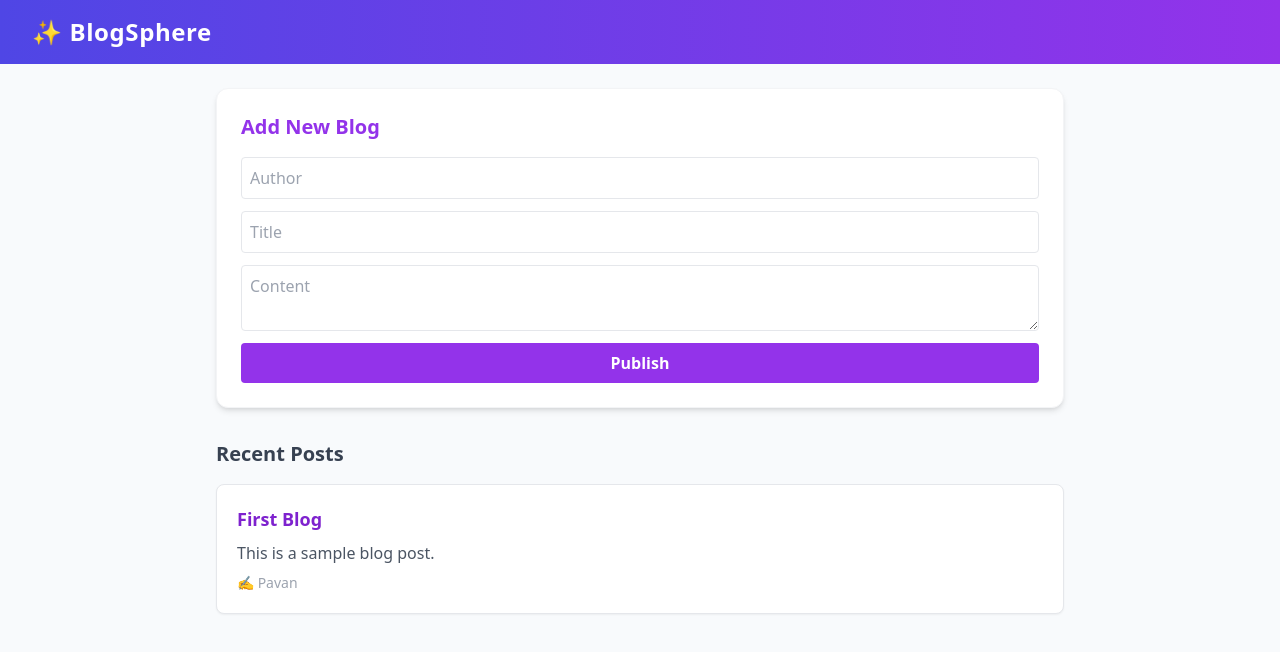
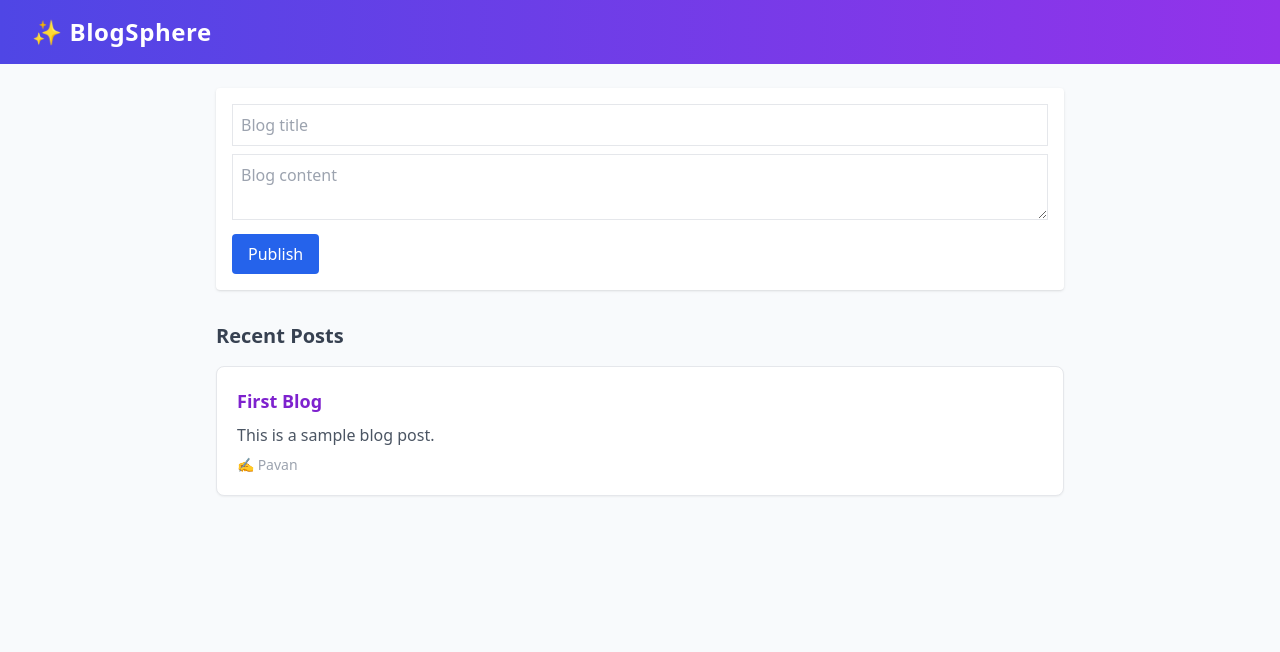
Before and after one commit to nithish334/dnyx_taskk5, a React (Create React App) app in the folder Dynx-Task5-main/: page / in a window 1280 px wide. Shown: the top 652 px of the page. Built offline with nearby package versions, Linux system fonts and the light colour scheme.

Commit message:
Update AddBlog.js

```diff
--- a/Dynx-Task5-main/src/components/AddBlog.js
+++ b/Dynx-Task5-main/src/components/AddBlog.js
@@ -1,45 +1,49 @@
 // src/components/AddBlog.js
-import React, { useState } from 'react';
+import { useState } from "react";
 
-const AddBlog = ({ onPublish }) => { // Make sure this prop name matches what Home.js uses
-  const [formData, setFormData] = useState({ author: '', title: '', content: '' });
+export default function AddBlog({ onAdd }) {
+  const [title, setTitle] = useState("");
+  const [content, setContent] = useState("");
 
   const handleSubmit = (e) => {
     e.preventDefault();
-    if (!formData.title || !formData.content) return;
 
-    onPublish(formData); // This sends the object up to Home.js
-    setFormData({ author: '', title: '', content: '' }); // Clears the form
+    if (!title || !content) {
+      alert("Please fill all fields");
+      return;
+    }
+
+    const newBlog = {
+      id: Date.now(),
+      title,
+      content,
+    };
+
+    onAdd(newBlog);
+    setTitle("");
+    setContent("");
   };
 
   return (
-    <form onSubmit={handleSubmit} className="bg-white p-6 rounded-xl shadow-md border border-gray-100">
-      <h2 className="text-xl font-bold text-purple-600 mb-4">Add New Blog</h2>
-      <div className="flex flex-col gap-3">
-        <input
-          className="border p-2 rounded"
-          placeholder="Author"
-          value={formData.author}
-          onChange={(e) => setFormData({...formData, author: e.target.value})}
-        />
-        <input
-          className="border p-2 rounded"
-          placeholder="Title"
-          value={formData.title}
-          onChange={(e) => setFormData({...formData, title: e.target.value})}
-        />
-        <textarea
-          className="border p-2 rounded"
-          placeholder="Content"
-          value={formData.content}
-          onChange={(e) => setFormData({...formData, content: e.target.value})}
-        />
-        <button type="submit" className="bg-purple-600 text-white p-2 rounded font-bold">
-          Publish
-        </button>
-      </div>
+    <form onSubmit={handleSubmit} className="bg-white p-4 rounded shadow">
+      <input
+        type="text"
+        placeholder="Blog title"
+        value={title}
+        onChange={(e) => setTitle(e.target.value)}
+        className="w-full mb-2 p-2 border"
+      />
+
+      <textarea
+        placeholder="Blog content"
+        value={content}
+        onChange={(e) => setContent(e.target.value)}
+        className="w-full mb-2 p-2 border"
+      />
+
+      <button className="bg-blue-600 text-white px-4 py-2 rounded">
+        Publish
+      </button>
     </form>
   );
-};
-
-export default AddBlog;
+}
```
